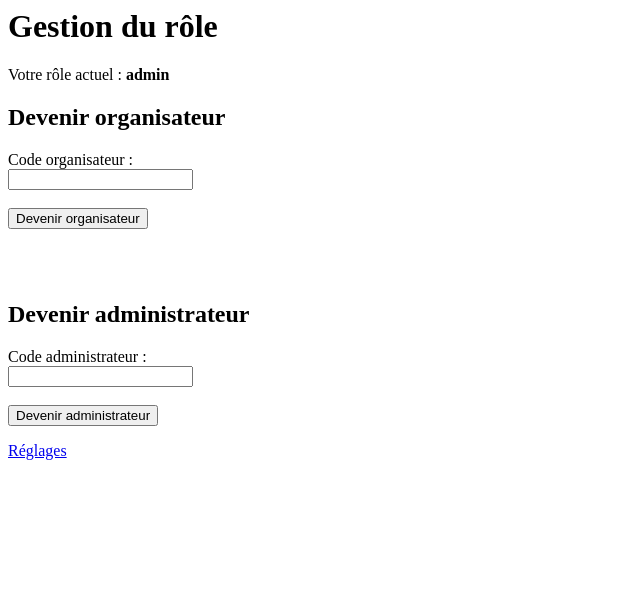
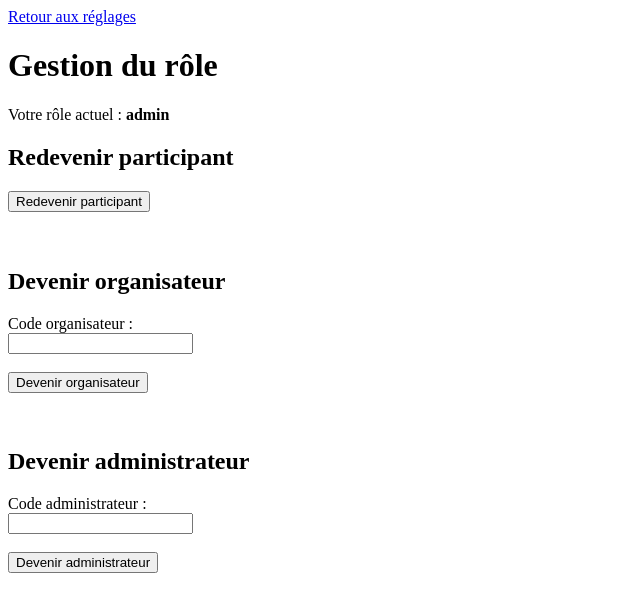
Before and after one commit to Kprisun14/Projet-Web-Dynamique, a PHP site: page /role.php in a window 1280 px wide. Shown: the top 612 px of the page, without its empty margins (0-640 px from the left). Run offline with PHP 8.4, Linux system fonts and the light colour scheme; the visitor is signed in with stand-in values (Sample User, id 1).

Commit message:
Ajout du systeme de roles et des reglages

```diff
--- a/role.php
+++ b/role.php
@@ -24,9 +24,23 @@ $message = "";
 if ($_SERVER["REQUEST_METHOD"] === "POST") {
 
     $role_demande = $_POST["role_demande"];
-    $code = $_POST["code"];
+    $code = $_POST["code"] ?? "";
 
-    if ($role_demande == "organisateur" && $code == "1234") {
+    if ($role_demande == "participant") {
+
+        $requete = $bdd->prepare("
+            UPDATE utilisateurs
+            SET role = 'participant'
+            WHERE id = ?
+        ");
+
+        $requete->execute([$_SESSION["utilisateur_id"]]);
+
+        $_SESSION["role"] = "participant";
+
+        $message = "Vous êtes maintenant participant.";
+
+    } elseif ($role_demande == "organisateur" && $code == "1234") {
 
         $requete = $bdd->prepare("
             UPDATE utilisateurs
@@ -61,6 +75,20 @@ if ($_SERVER["REQUEST_METHOD"] === "POST") {
 }
 ?>
 
+<!DOCTYPE html>
+<html lang="fr">
+
+<head>
+    <meta charset="UTF-8">
+    <title>Rôle</title>
+</head>
+
+<body>
+
+    <header>
+        <a href="reglages.php">Retour aux réglages</a>
+    </header>
+
     <h1>Gestion du rôle</h1>
 
     <p>
@@ -74,10 +102,21 @@ if ($message != "") {
     }
     ?>
 
+    <h2>Redevenir participant</h2>
+
+    <form method="post" action="role.php">
+        <input type="hidden" name="role_demande" value="participant">
+
+        <button type="submit">
+            Redevenir participant
+        </button>
+    </form>
+
+    <br><br>
+
     <h2>Devenir organisateur</h2>
 
     <form method="post" action="role.php">
-
         <input type="hidden" name="role_demande" value="organisateur">
 
         <label>Code organisateur :</label><br>
@@ -86,7 +125,6 @@ if ($message != "") {
         <button type="submit">
             Devenir organisateur
         </button>
-
     </form>
 
     <br><br>
@@ -94,7 +132,6 @@ if ($message != "") {
     <h2>Devenir administrateur</h2>
 
     <form method="post" action="role.php">
-
         <input type="hidden" name="role_demande" value="administrateur">
 
         <label>Code administrateur :</label><br>
@@ -104,17 +141,5 @@ if ($message != "") {
             Devenir administrateur
         </button>
     </form>
-
-<!DOCTYPE html>
-<html lang="fr">
-
-<head>
-    <meta charset="UTF-8">
-    <title>Rôle</title>
-</head>
-
-<body>
-    <a href="reglages.php">Réglages</a>
 </body>
-
 </html>
```
Lines whose indentation alone changed are shown as unchanged.
